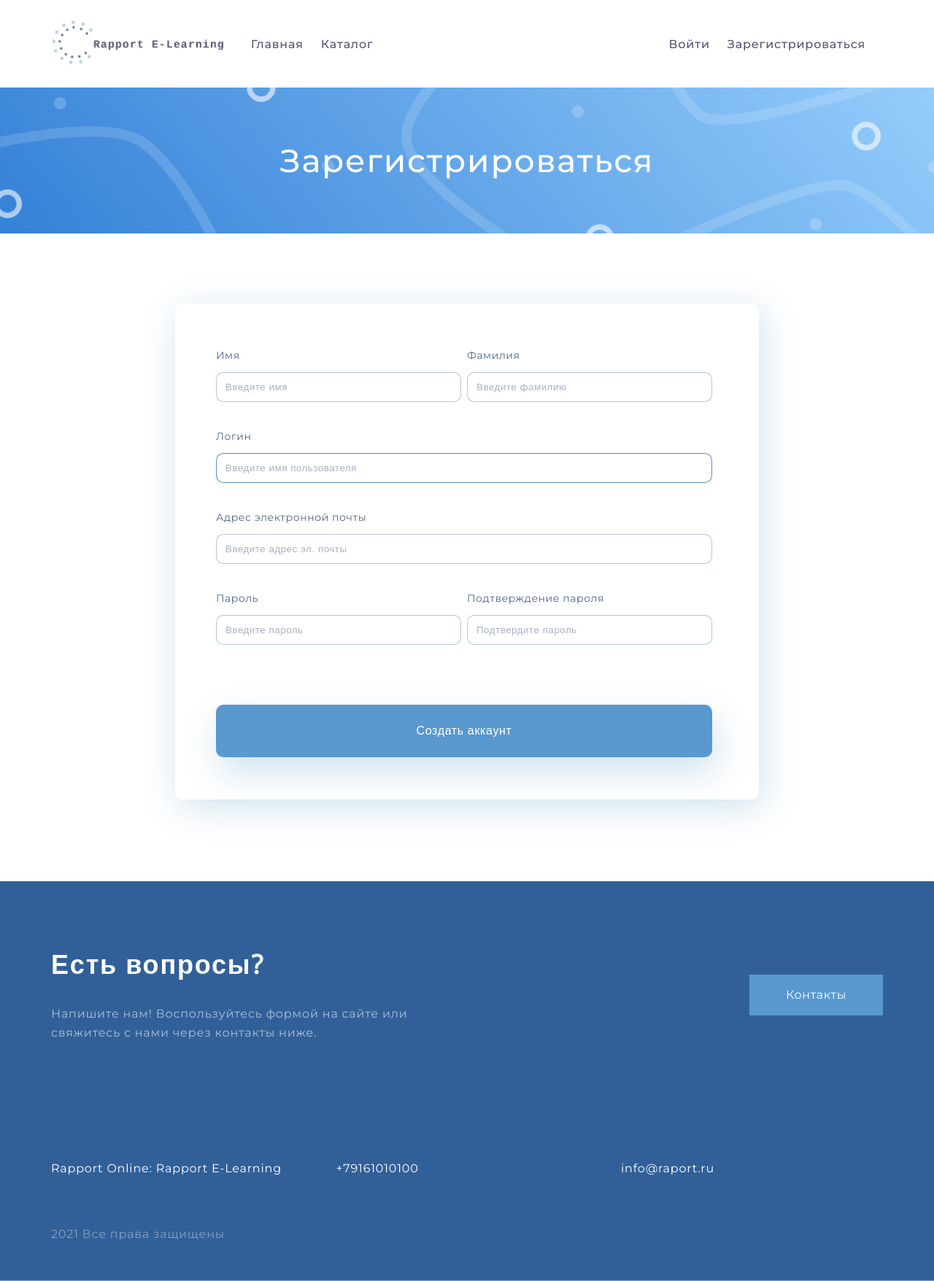
After one commit to ramis-khasianov/geek_django_basic, a Django app: page /users/register/ in a window 1280 px wide. The commit adds this page. Shown: the whole page at 73% size. Run offline with Django 3.2, Linux system fonts and the light colour scheme.

Commit message:
registration and form styles

```diff
--- /dev/null
+++ b/authapp/forms.py
@@ -0,0 +1,34 @@
+from django import forms
+from django.contrib.auth.forms import AuthenticationForm, UserCreationForm
+
+from authapp.models import User
+
+
+class UserLoginForm(AuthenticationForm):
+    username = forms.CharField(widget=forms.TextInput(attrs={
+        'class': 'general-form-input', 'placeholder': 'Введите имя пользователя'}))
+    password = forms.CharField(widget=forms.PasswordInput(attrs={
+        'class': 'general-form-input', 'placeholder': 'Введите пароль'}))
+
+    class Meta:
+        model = User
+        fields = ('username', 'password')
+
+
+class UserRegisterForm(UserCreationForm):
+    username = forms.CharField(widget=forms.TextInput(attrs={
+        'class': 'general-form-input', 'placeholder': 'Введите имя пользователя'}))
+    email = forms.CharField(widget=forms.EmailInput(attrs={
+        'class': 'general-form-input', 'placeholder': 'Введите адрес эл. почты'}))
+    first_name = forms.CharField(widget=forms.TextInput(attrs={
+        'class': 'general-form-input', 'placeholder': 'Введите имя'}))
+    last_name = forms.CharField(widget=forms.TextInput(attrs={
+        'class': 'general-form-input', 'placeholder': 'Введите фамилию'}))
+    password1 = forms.CharField(widget=forms.PasswordInput(attrs={
+        'class': 'general-form-input', 'placeholder': 'Введите пароль'}))
+    password2 = forms.CharField(widget=forms.PasswordInput(attrs={
+        'class': 'general-form-input', 'placeholder': 'Подтвердите пароль'}))
+
+    class Meta:
+        model = User
+        fields = ('username', 'email', 'first_name', 'last_name', 'password1', 'password2')
--- /dev/null
+++ b/authapp/templates/authapp/register.html
@@ -0,0 +1,65 @@
+{% extends 'mainapp/base.html' %}
+
+{% load static %}
+
+{% block content %}
+
+    <!-- Заголовок страницы -->
+    <div class="general-header-banner">
+        <h2 class="general-header-banner-title">Зарегистрироваться</h2>
+    </div>
+    <!-- Заголовок страницы -->
+
+
+    <!-- Контейнер с формой входа-->
+    <div class="container">
+        <div class="form-page">
+
+            <!-- Форма для входа -->
+            <div class="register-form-container">
+
+                <form class="register-form" action="{% url 'users:register' %}" method="post">
+                    {% csrf_token %}
+                    <div class="general-form-row">
+                        <div class="general-form-group-vertical ">
+                            <label class="general-form-label" for="{{ form.first_name.id_for_label }}">Имя</label>
+                            {{ form.first_name }}
+                        </div>
+                        <div class="general-form-group-vertical">
+                            <label class="general-form-label" for="{{ form.last_name.id_for_label }}">Фамилия</label>
+                            {{ form.last_name }}
+                        </div>
+                    </div>
+
+                    <div class="general-form-group-vertical">
+                        <label class="general-form-label" for="inputUsername">Логин</label>
+                        {{ form.username }}
+                    </div>
+                    <div class="general-form-group-vertical">
+                        <label class="general-form-label" for="{{ form.email.id_for_label }}">Адрес электронной
+                            почты</label>
+                        {{ form.email }}
+                    </div>
+                    <div class="general-form-row">
+                        <div class="general-form-group-vertical">
+                            <label class="general-form-label" for="{{ form.password1.id_for_label }}">Пароль</label>
+                            {{ form.password1 }}
+                        </div>
+                        <div class="general-form-group-vertical">
+                            <label class="general-form-label" for="{{ form.password2.id_for_label }}">Подтверждение пароля</label>
+                            {{ form.password2 }}
+                        </div>
+                    </div>
+                    <div class="general-form-group-vertical">
+                        <input class="general-form-btn" type="submit" value="Создать аккаунт">
+                    </div>
+                </form>
+            </div>
+            <!-- Форма для входа -->
+
+        </div>
+    </div>
+    <!-- Контейнер с формой входа-->
+
+
+{% endblock %}
--- /dev/null
+++ b/authapp/urls.py
@@ -0,0 +1,11 @@
+from django.urls import path
+
+from authapp.views import login, register, logout
+
+app_name = 'authapp'
+
+urlpatterns = [
+    path('login/', login, name='login'),
+    path('register/', register, name='register'),
+    path('logout/', logout, name='logout'),
+]
--- a/authapp/views.py
+++ b/authapp/views.py
@@ -1,3 +1,42 @@
-from django.shortcuts import render
+from django.shortcuts import render, HttpResponseRedirect
+from django.contrib import auth
+from django.urls import reverse
 
-# Create your views here.
+from authapp.forms import UserLoginForm, UserRegisterForm
+
+
+def login(request):
+    if request.method == 'POST':
+        form = UserLoginForm(data=request.POST)
+        if form.is_valid():
+            username = request.POST['username']
+            password = request.POST['password']
+            user = auth.authenticate(username=username, password=password)
+            if user and user.is_active:
+                auth.login(request, user)
+                return HttpResponseRedirect(reverse('index'))
+        else:
+            print(form.errors)
+    else:
+        form = UserLoginForm()
+    context = {'title': 'GeekShop - Авторизация', 'form': form}
+    return render(request, 'authapp/login.html', context)
+
+
+def register(request):
+    if request.method == 'POST':
+        form = UserRegisterForm(data=request.POST)
+        if form.is_valid():
+            form.save()
+            return HttpResponseRedirect(reverse('users:login'))
+        else:
+            print(form.errors)
+    else:
+        form = UserRegisterForm()
+    context = {'title': 'GeekShop - Регистрация', 'form': form}
+    return render(request, 'authapp/register.html', context)
+
+
+def logout(request):
+    auth.logout(request)
+    return HttpResponseRedirect(reverse('index'))
--- a/geekshop/urls.py
+++ b/geekshop/urls.py
@@ -23,6 +23,7 @@ urlpatterns = [
     path('admin/', admin.site.urls),
     path('', index, name='index'),
     path('courses/', include('mainapp.urls', namespace='courses')),
+    path('users/', include('authapp.urls', namespace='users')),
     path('contacts/', contacts, name='contacts'),
 ]
 
--- a/mainapp/templates/mainapp/base.html
+++ b/mainapp/templates/mainapp/base.html
@@ -29,7 +29,18 @@
             <li class="navbar-item"><img class="navbar-logo" src="{% static 'img/logo.png' %}" alt="Rapport E-Learning"></li>
             <li class="navbar-item"><a href="{% url 'index' %}">Главная</a></li>
             <li class="navbar-item"><a href="{% url 'mainapp:index' %}">Каталог</a></li>
-            <li class="navbar-item"><a href="{% url 'contacts' %}">Контакты</a></li>
+        </ul>
+        <ul class="navbar-user-profile">
+            {% if user.is_superuser %}
+                <li class="navbar-item"><a href="{% url 'admin:index' %}">Админка</a></li>
+            {% endif %}
+            {% if user.is_authenticated %}
+                <li class="navbar-item"><a href="#">{{ user.email }}</a></li>
+                <li class="navbar-item"><a href="{% url 'authapp:logout' %}">Выйти</a></li>
+            {% else %}
+                <li class="navbar-item"><a href="{% url 'authapp:login' %}">Войти</a></li>
+                <li class="navbar-item"><a href="{% url 'authapp:register' %}">Зарегистрироваться</a></li>
+            {% endif %}
         </ul>
     </div>
 </div>
@@ -52,7 +63,7 @@
                 <p class="footer-feedback-text">Напишите нам! Воспользуйтесь формой на сайте или свяжитесь с нами через контакты ниже.</p>
             </div>
             <div class="footer-feedback-button-box">
-                <a href="contacts.html" class="footer-feedback-button">Контакты</a>
+                <a href="{% url 'contacts' %}" class="footer-feedback-button">Контакты</a>
             </div>
         </div>
     </div>
--- a/static/style.css
+++ b/static/style.css
@@ -50,6 +50,86 @@ body {
     margin-bottom: 14px;
 }
 
+
+.general-header-banner {
+    background-image: url("img/contact-background.jpg");
+    background-repeat: no-repeat;
+    background-size: cover;
+    height: 200px;
+    text-align: center;
+    display: flex;
+    flex-direction: column;
+    align-items: center;
+    justify-content: center;
+}
+
+.general-header-banner-title {
+    color: #FFFFFF;
+    font-weight: 500;
+    font-size: 44px;
+    line-height: 74px;
+    text-align: center;
+    letter-spacing: 0.04em;
+}
+
+.general-form-group-vertical {
+    display: flex;
+    flex-direction: column;
+    margin-bottom: 32px;
+    flex-grow: 1;
+    margin-right: 8px;
+}
+
+.general-form-row {
+    display: flex;
+    flex-wrap: wrap;
+    justify-content: space-between;
+}
+
+.general-form-label {
+    font-size: 14px;
+    line-height: 30px;
+    letter-spacing: 0.04em;
+    color: #1F3F68;
+    opacity: 0.8;
+    margin-bottom: 8px;
+}
+
+.general-form-input {
+    border: 1px solid rgba(53, 110, 173, 0.4);
+    box-sizing: border-box;
+    border-radius: 10px;
+    padding: 12px;
+    letter-spacing: 0.04em;
+    color: #1F3F68;
+    outline: none;
+}
+
+.general-form-input:focus {
+    border: 1px solid rgba(53, 110, 173, 0.8);
+}
+
+.general-form-input::placeholder{
+    color: #1F3F68;
+    opacity: 0.4;
+}
+
+.general-form-btn {
+    margin-top: 50px;
+    height: 72px;
+    background: #5A98D0;
+    box-shadow: 5px 20px 50px rgba(16, 112, 177, 0.2);
+    border-radius: 10px;
+    font-weight: 500;
+    font-size: 16px;
+    line-height: 26px;
+    text-align: center;
+    letter-spacing: 0.04em;
+    color: #FFFFFF;
+    padding: 0;
+    border: none;
+}
+
 /* general elements */
 
 
@@ -57,13 +137,21 @@ body {
 .navbar {
     height: 120px;
     display: flex;
+    justify-content: space-between;
     align-items: center;
+
 }
 
 .navbar-items {
     display: flex;
     justify-content: left;
     list-style-type:none;
+}
+
+.navbar-user-profile {
+    display: flex;
+    justify-content: right;
+    list-style: none;
 }
 
 .navbar-logo {
@@ -375,27 +463,6 @@ body {
 
 /* Contact us */
 
-.contacts-header {
-    background-image: url("img/contact-background.jpg");
-    background-repeat: no-repeat;
-    background-size: cover;
-    height: 250px;
-    text-align: center;
-    display: flex;
-    flex-direction: column;
-    align-items: center;
-    justify-content: center;
-}
-
-.contacts-page-title {
-    color: #FFFFFF;
-    font-weight: 500;
-    font-size: 44px;
-    line-height: 74px;
-    text-align: center;
-    letter-spacing: 0.04em;
-}
-
 .contacts-title-comment {
     color: #FFFFFF;
     max-width: 780px;
@@ -479,44 +546,48 @@ body {
     margin: 0 56px 56px;
 }
 
-.contact-form-label {
-    font-size: 16px;
-    line-height: 30px;
-    letter-spacing: 0.04em;
-    color: #1F3F68;
-    opacity: 0.8;
-    margin-bottom: 8px;
+
+/* contact us */
+
+
+/* Login and register */
+
+.form-page {
+    display: flex;
+    justify-content: center;
 }
 
-.contact-form-input {
-    border: 1px solid #356EAD;
-    box-sizing: border-box;
-    opacity: 0.4;
+.login-form-container {
+    margin-top: 96px;
+    width: 540px;
+    height: 500px;
+    box-shadow: 5px 10px 50px rgba(16, 112, 177, 0.2);
     border-radius: 10px;
-    margin-bottom: 32px;
-    padding: 21px 12px 21px;
-    letter-spacing: 0.04em;
-    color: #1F3F68;
 }
 
-.contact-form-btn {
-    margin-top: 50px;
-    height: 72px;
-    background: #5A98D0;
-    box-shadow: 5px 20px 50px rgba(16, 112, 177, 0.2);
-    border-radius: 10px;
-    font-weight: 500;
-    font-size: 16px;
-    line-height: 26px;
-    text-align: center;
-    letter-spacing: 0.04em;
-    color: #FFFFFF;
-    padding: 0;
-    border: none;
+.login-form {
+    display: flex;
+    flex-direction: column;
+    justify-content: center;
+    margin: 56px;
 }
 
+.register-form-container {
+    margin-top: 96px;
+    width: 800px;
+    height: 680px;
+    box-shadow: 5px 10px 50px rgba(16, 112, 177, 0.2);
+    border-radius: 10px;
+}
 
-/* contact us */
+.register-form {
+    display: flex;
+    flex-direction: column;
+    justify-content: center;
+    margin: 56px;
+}
+
+/* login and register */
 
 
 /* Media queries */
```
Also changed, not shown: authapp/templates/authapp/login.html (added, +44 -0 lines), mainapp/templates/mainapp/contacts.html (+15 -9 lines).
